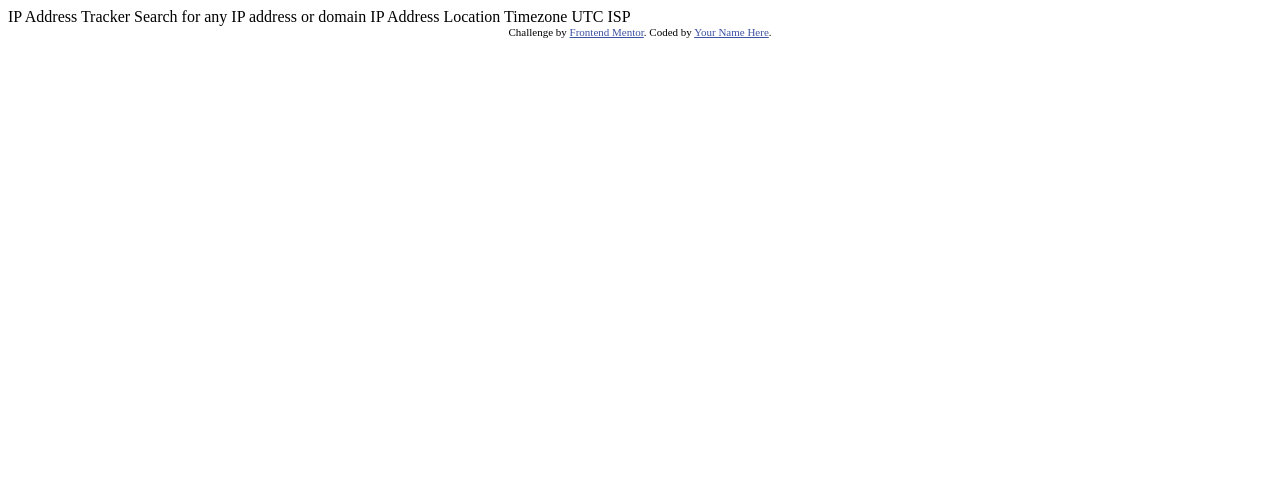
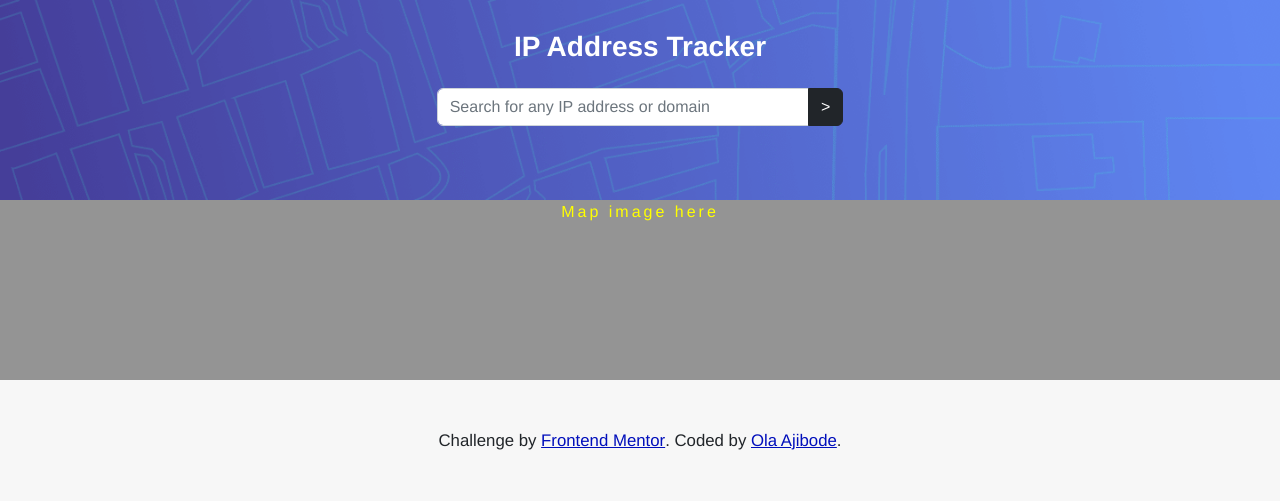
Before and after one commit to searchs/ip-address-tracker, a plain HTML site: page index.html in a window 1280 px wide. Drawn offline with nearby package versions, Linux system fonts and the light colour scheme.

Commit message:
Feat: Add search form holder and map space

```diff
--- /dev/null
+++ b/css/app.css
@@ -0,0 +1,56 @@
+body {
+  font-family: 'Helvetica Neue', sans-serif, Arial;
+  font-size: 16px;
+  margin: 0 auto;
+height: 100vh;
+}
+
+h1,
+h2,
+h3,
+h4,
+h5,
+h6 {
+  font-family: 'Helvetica Neue', sans-serif, Arial;
+    font-weight: 200;
+}
+
+.hero {
+  background: url('../images/pattern-bg.png');
+  max-height: 450px;
+  background-repeat: no-repeat;
+  background-size: cover;
+  min-width: 100%;
+  padding: 30px;
+  height: 25vh;
+}
+
+h3.app-title {
+    color: white;
+    font-weight: 600;
+    text-align: center;
+}
+
+#map {
+    background: #949494;
+     height: 180px;
+    /* min-height: 50vh; */
+    text-align: center;
+    color: yellow;
+    letter-spacing: 3px;
+}
+
+.attribution {
+  font-size: 1.05rem;
+  text-align: center;
+  font-weight: 200;
+}
+.attribution a {
+  color: #000EBB;
+  font-weight: 300;
+}
+
+
+.footer {
+background: #f7f7f7;
+}
--- a/index.html
+++ b/index.html
@@ -1,34 +1,85 @@
 <!DOCTYPE html>
 <html lang="en">
   <head>
-  <meta charset="UTF-8">
-  <meta name="viewport" content="width=device-width, initial-scale=1.0"> <!-- displays site properly based on user's device -->
+    <meta charset="UTF-8" />
+    <meta name="viewport" content="width=device-width, initial-scale=1.0" />
+    <!-- displays site properly based on user's device -->
 
-  <link rel="icon" type="image/png" sizes="32x32" href="./images/favicon-32x32.png">
+    <link
+      rel="icon"
+      type="image/png"
+      sizes="32x32"
+      href="./images/favicon-32x32.png"
+    />
+    <link
+      href="https://cdn.jsdelivr.net/npm/bootstrap@5.2.2/dist/css/bootstrap.min.css"
+      rel="stylesheet"
+      integrity="sha384-Zenh87qX5JnK2Jl0vWa8Ck2rdkQ2Bzep5IDxbcnCeuOxjzrPF/et3URy9Bv1WTRi"
+      crossorigin="anonymous"
+    />
+<link rel="stylesheet" href="https://unpkg.com/leaflet@1.9.2/dist/leaflet.css"
+     integrity="sha256-sA+zWATbFveLLNqWO2gtiw3HL/lh1giY/Inf1BJ0z14="
+     crossorigin="anonymous"/>
+     <script src="https://unpkg.com/leaflet@1.9.2/dist/leaflet.js"
+     integrity="sha256-o9N1jGDZrf5tS+Ft4gbIK7mYMipq9lqpVJ91xHSyKhg="
+     crossorigin="anonymous"></script>
+    <link href="./css/app.css" rel="stylesheet" />
 
     <title>Frontend Mentor | IP Address Tracker</title>
-
-  <!-- Feel free to remove these styles or customise in your own stylesheet 👍 -->
-  <style>
-    .attribution { font-size: 11px; text-align: center; }
-    .attribution a { color: hsl(228, 45%, 44%); }
-  </style>
   </head>
   <body>
+    <main>
+      <div class="container-fluid">
+        <div class="row">
+          <div class="hero">
+            <h3 class="app-title">IP Address Tracker</h3>
+            <!-- add offset value dynamically using the API -->
+            <!-- ISP Search for any IP address or domain IP Address
+              Location Timezone UTC -->
+            <div class="col-md-4 offset-md-4">
+              <form class="d-flex" role="search">
+                <div class="input-group mb-3 mt-3">
+                  <input
+                    class="form-control"
+                    type="search"
+                    placeholder="Search for any IP address or domain"
+                    aria-label="Search"
+                  />
+                  <button
+                    class="btn btn-dark text-bolder"
+                    type="button"
+                    id="button-addon2"
+                  >
+                    >
+                  </button>
+                </div>
+              </form>
+            </div>
+          </div>
+          </div>
+          <div class="row">
+          <div id="map">Map image here</div>
+        </div>
 
-  IP Address Tracker
-
-  Search for any IP address or domain
-
-  IP Address
-  Location
-  Timezone
-    UTC <!-- add offset value dynamically using the API -->
-  ISP
-
+      </div>
+    </div>
+      <footer class="footer">
+        <div class="row justify-content-center p-5 text-center">
           <div class="attribution">
-    Challenge by <a href="https://www.frontendmentor.io?ref=challenge" target="_blank">Frontend Mentor</a>.
-    Coded by <a href="#">Your Name Here</a>.
+            Challenge by
+            <a
+              href="https://www.frontendmentor.io?ref=challenge"
+              target="_blank"
+              >Frontend Mentor</a
+            >. Coded by <a href="#">Ola Ajibode</a>.
           </div>
+        </div>
+      </footer>
+    </main>
+    <script
+      src="https://cdn.jsdelivr.net/npm/bootstrap@5.2.2/dist/js/bootstrap.bundle.min.js"
+      integrity="sha384-OERcA2EqjJCMA+/3y+gxIOqMEjwtxJY7qPCqsdltbNJuaOe923+mo//f6V8Qbsw3"
+      crossorigin="anonymous"
+    ></script>
   </body>
 </html>
```
Lines whose indentation alone changed are shown as unchanged.
